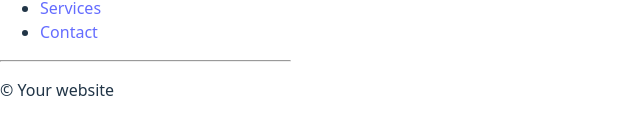
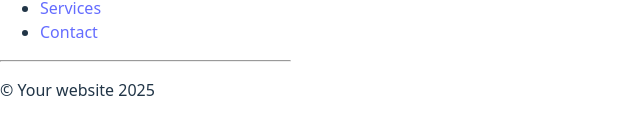
Before and after one commit to Tayobonferejo/react-tutor, a React (Vite) app: page / in a window 1280 px wide. Shown: the part 429-564 px from the top of the page, without its empty margins (0-640 px from the left). Built offline with nearby package versions, Linux system fonts and the light colour scheme.

Commit message:
more commit

```diff
--- a/src/Footer.jsx
+++ b/src/Footer.jsx
@@ -1,7 +1,7 @@
 function Footer() {
     return(
         <footer>
-             <p>&copy; Your website </p>
+             <p>&copy; Your website {new Date().getFullYear()}</p>
         </footer>
     );
 }
```
Also changed, not shown: src/Food.jsx (added, +14 -0 lines).
